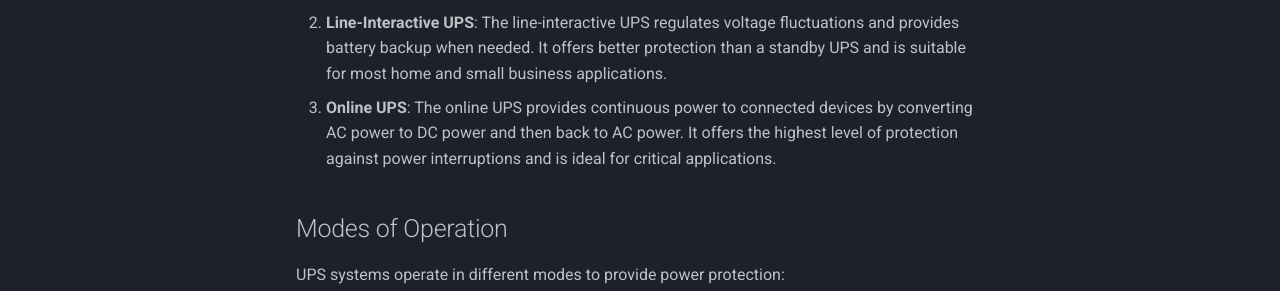
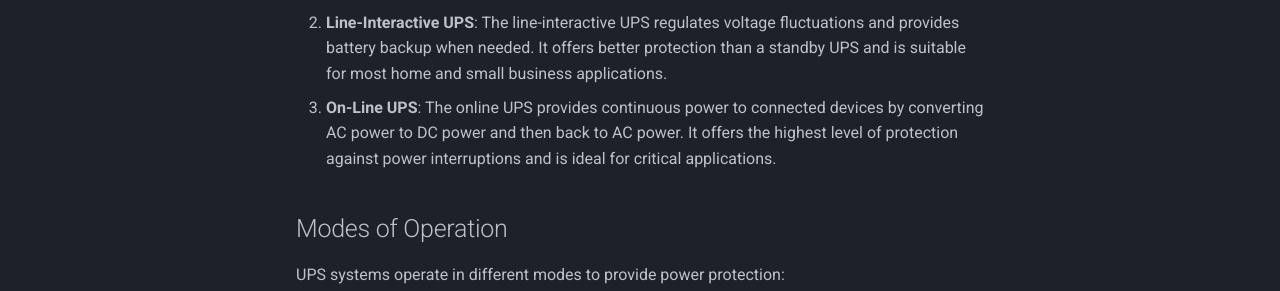
Before and after one commit to rmscode/binary-garden, an MkDocs documentation site: the page built from docs/hardware/UPS/general.md, in a window 1280 px wide and 1113 px high. Shown: the part 512-803 px from the top of the window. Built offline with MkDocs 1.6.1 and Material for MkDocs 9.7.7, drawn with Linux system fonts in a browser that asks for light colours; comment, search, counter and statistics services are not loaded.

Commit message:
Update general.md

```diff
--- a/docs/hardware/UPS/general.md
+++ b/docs/hardware/UPS/general.md
@@ -8,7 +8,7 @@ There are three main types of UPS systems:
 
 1. **Standby UPS**: The most basic type of UPS, the standby UPS switches to battery power when it detects a power outage. It provides basic protection against power interruptions but may not be suitable for sensitive equipment.
 2. **Line-Interactive UPS**: The line-interactive UPS regulates voltage fluctuations and provides battery backup when needed. It offers better protection than a standby UPS and is suitable for most home and small business applications.
-3. **Online UPS**: The online UPS provides continuous power to connected devices by converting AC power to DC power and then back to AC power. It offers the highest level of protection against power interruptions and is ideal for critical applications.
+3. **On-Line UPS**: The online UPS provides continuous power to connected devices by converting AC power to DC power and then back to AC power. It offers the highest level of protection against power interruptions and is ideal for critical applications.
 
 ## Modes of Operation
 
```
